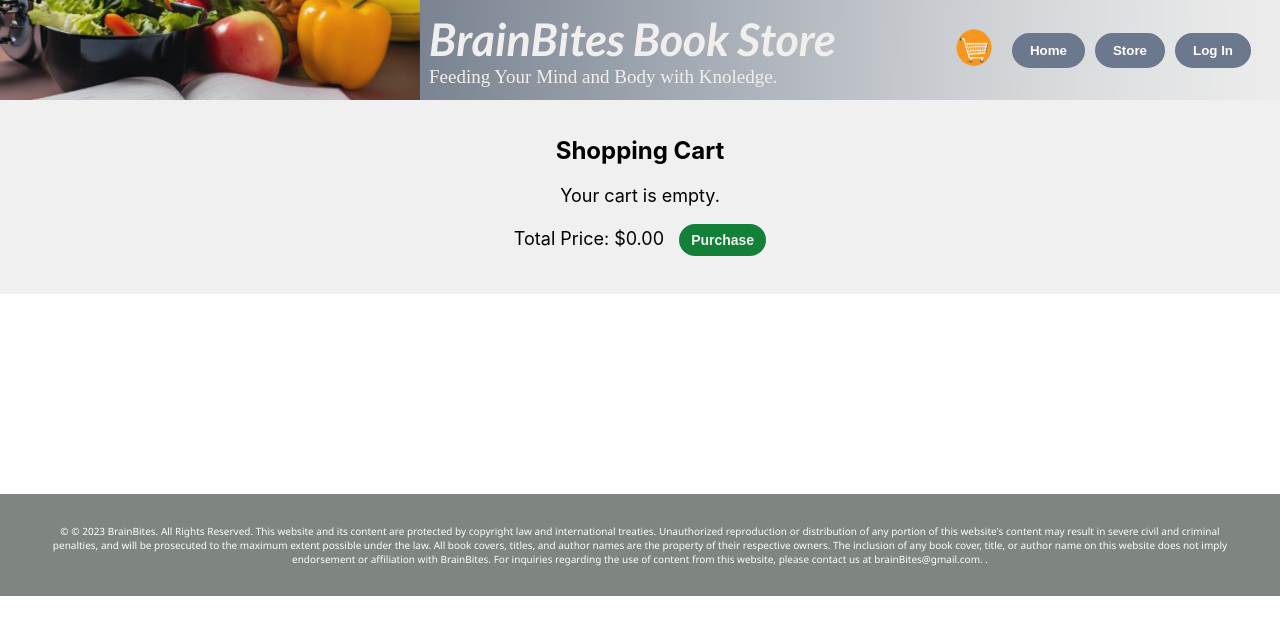
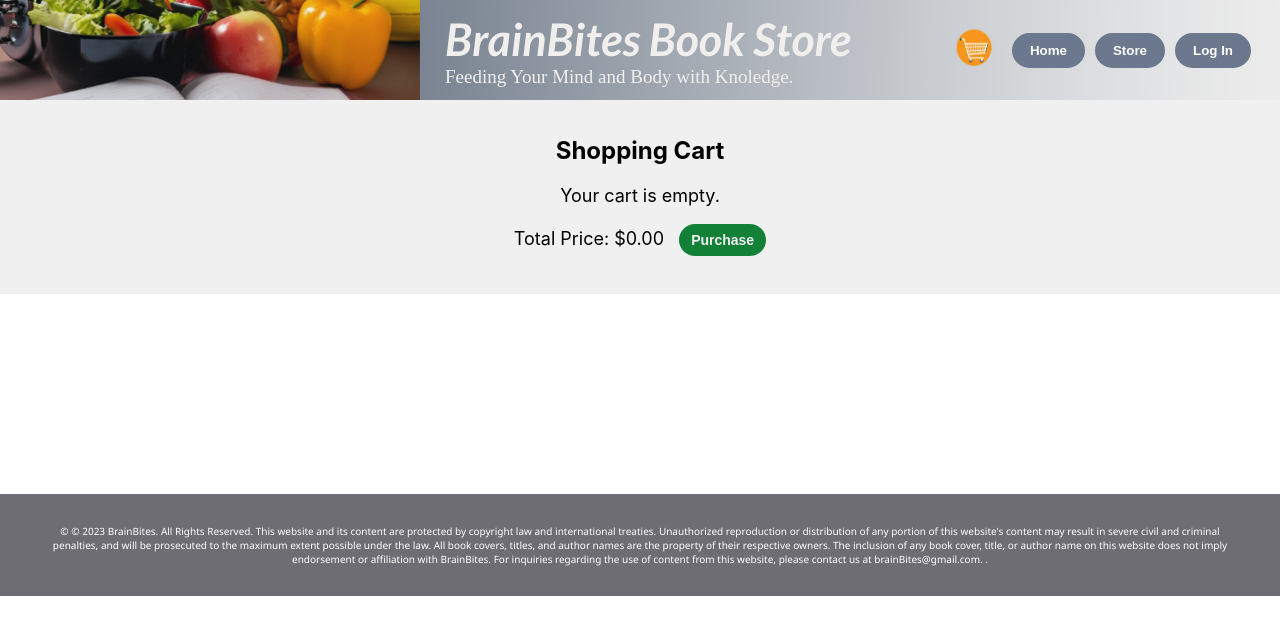
Before and after one commit to omarh2o2022/React-BrainBites-book-store, a React (Create React App) app: page /cart in a window 1280 px wide. Shown: the top 634 px of the page. Built offline with nearby package versions, Linux system fonts and the light colour scheme.

Commit message:
css added

```diff
--- a/src/App.css
+++ b/src/App.css
@@ -24,7 +24,7 @@
 
 
 .store-name {
-  margin-left: 419px;
+  margin-left: 435px;
   color: #f0efed;
   font-family: 'Lato', sans-serif;
   font-size: 45px;
@@ -33,7 +33,7 @@
 
 }
 .slogan{
-  margin-left: 419px;
+  margin-left: 435px;
   color: #f0efee;
   font-family: 'Playfair Display', serif;
   font-size: 19px;
--- a/src/components/Footer.css
+++ b/src/components/Footer.css
@@ -1,5 +1,5 @@
 .footer {
-    background-color: rgb(127, 133, 127);
+    background-color: rgb(110, 109, 116);
     color: white;
     text-align: center;
     padding: 20px 0;
```
